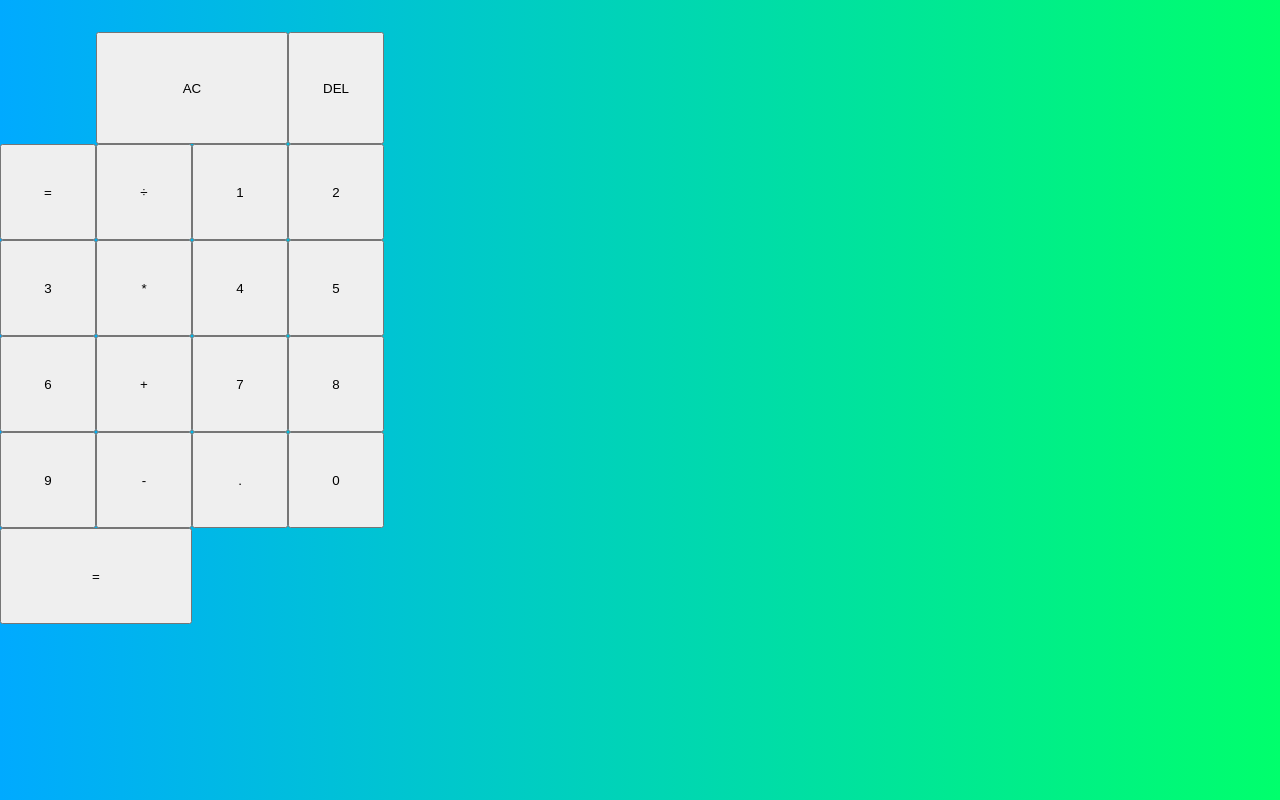
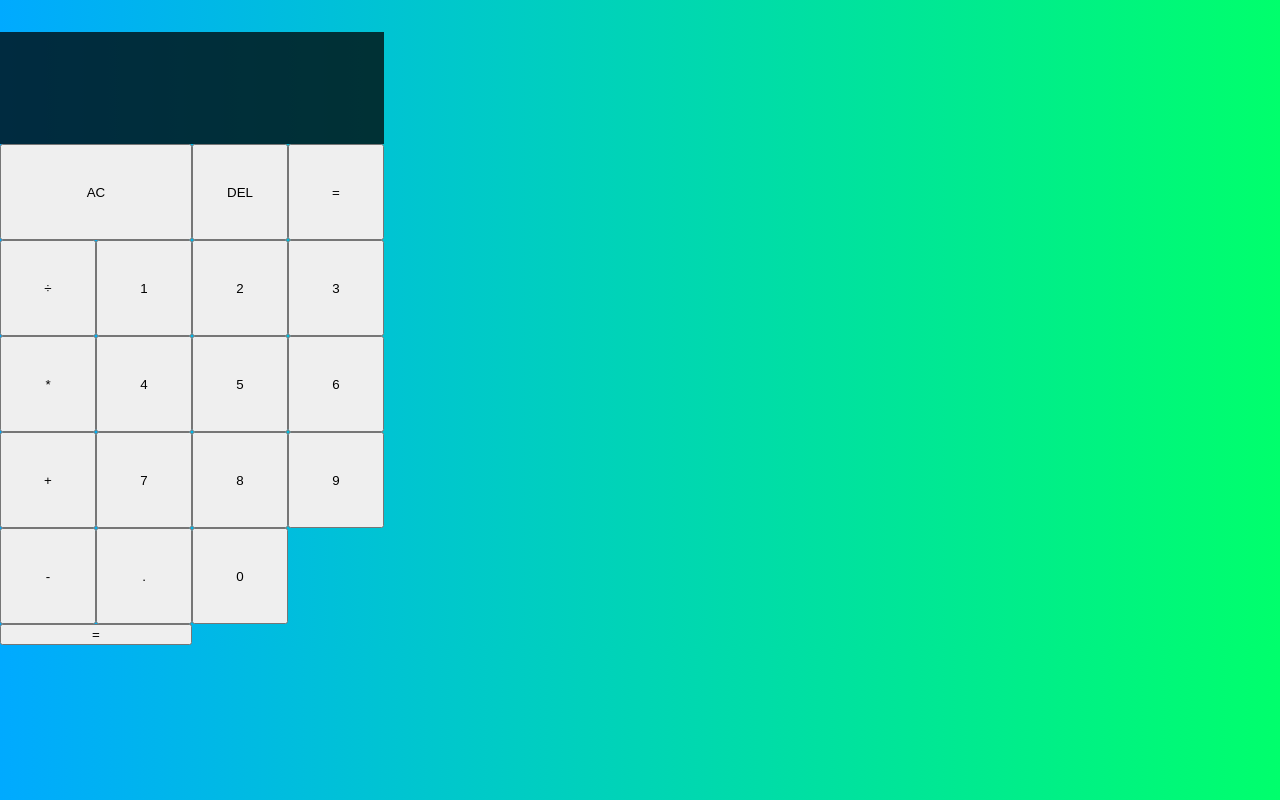
Before and after one commit to Eben717/calculator_app, a React (Create React App) app in the folder calc_app/: page / in a window 1280 px wide. Built offline with nearby package versions, Linux system fonts and the light colour scheme.

Commit message:
adding styling to output

```diff
--- a/calc_app/src/style.css
+++ b/calc_app/src/style.css
@@ -17,3 +17,9 @@ body{
 .span-two{
     grid-column: span 2;
 }
+
+.output {
+    grid-column: 1 / -1;
+    background: rgba(0, 0, 0, 0.75);
+    display: flex;
+}
```
